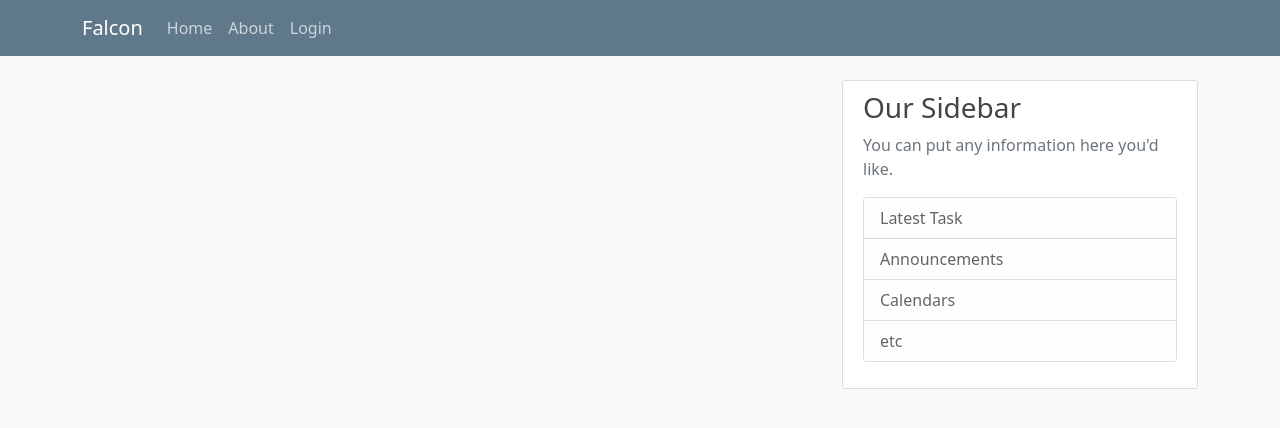
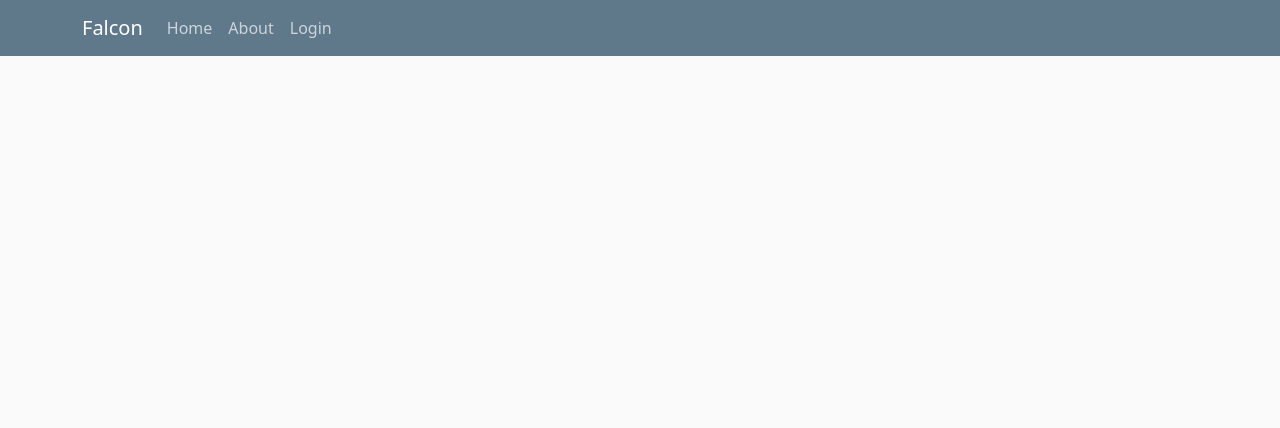
Before and after one commit to redhat-beyond/falcon, a Django app: page / in a window 1280 px wide. Shown: the top 428 px of the page. Run offline with Django 3.2, Linux system fonts and the light colour scheme.

Commit message:
Update base.html

```diff
--- a/templates/base.html
+++ b/templates/base.html
@@ -58,30 +58,7 @@
       {% endif %}
       {% block content %}{% endblock %}
     </div>
-    <div class="col-md-4">
-      <div class="content-section">
-        <h3>Our Sidebar</h3>
-        <p class='text-muted'>You can put any information here you'd like.
-          <ul class="list-group">
-            <li class="list-group-item list-group-item-light">Latest Task</li>
-            <li class="list-group-item list-group-item-light">Announcements</li>
-            <li class="list-group-item list-group-item-light">Calendars</li>
-            <li class="list-group-item list-group-item-light">etc</li>
-          </ul>
-        </p>
-      </div>
-    </div>
   </div>
 </main>
-	<!-- Optional JavaScript; choose one of the two! -->
-
-    <!-- Option 1: Bootstrap Bundle with Popper -->
-    <script src="https://cdn.jsdelivr.net/npm/bootstrap@5.1.3/dist/js/bootstrap.bundle.min.js" integrity="sha384-ka7Sk0Gln4gmtz2MlQnikT1wXgYsOg+OMhuP+IlRH9sENBO0LRn5q+8nbTov4+1p" crossorigin="anonymous"></script>
-
-    <!-- Option 2: Separate Popper and Bootstrap JS -->
-    <!--
-    <script src="https://cdn.jsdelivr.net/npm/@popperjs/core@2.10.2/dist/umd/popper.min.js" integrity="sha384-7+zCNj/IqJ95wo16oMtfsKbZ9ccEh31eOz1HGyDuCQ6wgnyJNSYdrPa03rtR1zdB" crossorigin="anonymous"></script>
-    <script src="https://cdn.jsdelivr.net/npm/bootstrap@5.1.3/dist/js/bootstrap.min.js" integrity="sha384-QJHtvGhmr9XOIpI6YVutG+2QOK9T+ZnN4kzFN1RtK3zEFEIsxhlmWl5/YESvpZ13" crossorigin="anonymous"></script>
-    -->
 </body>
 </html>
```
